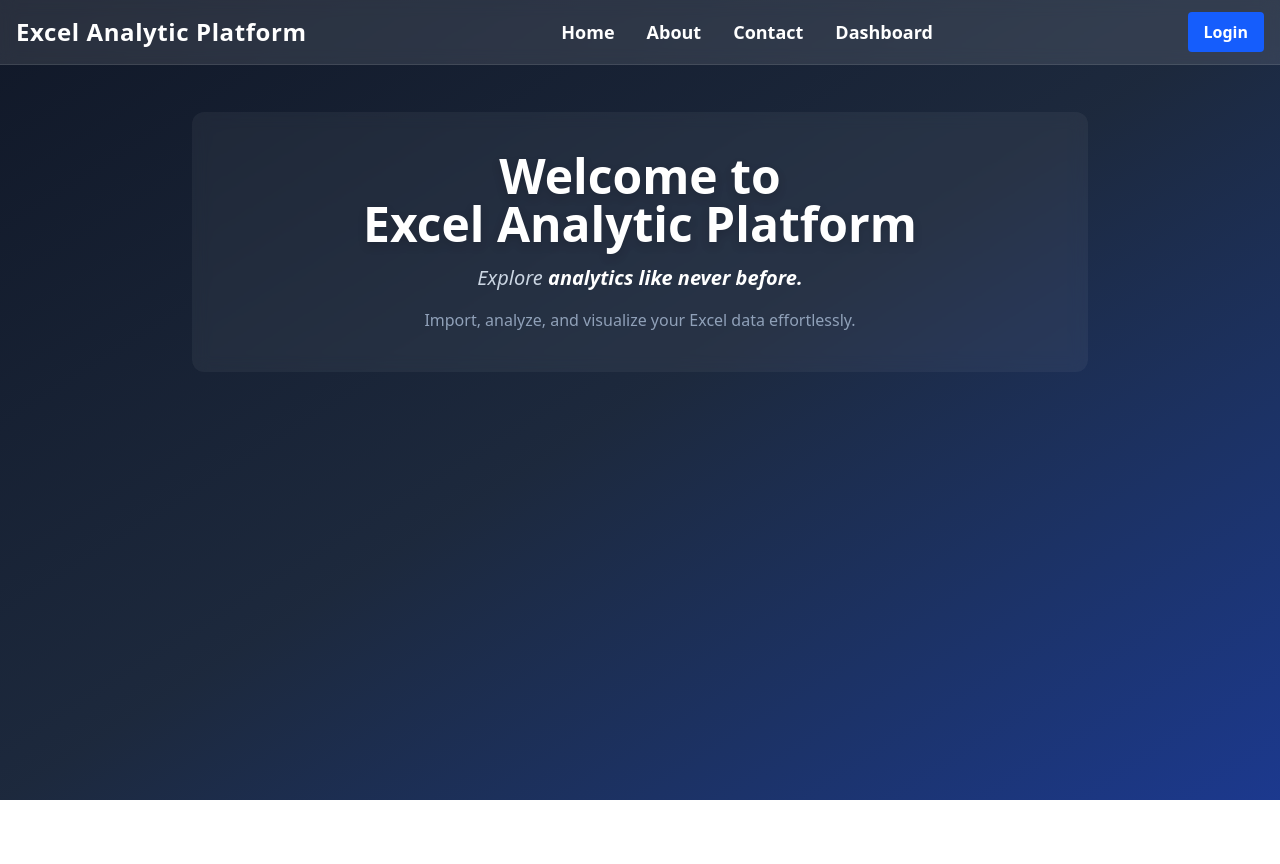
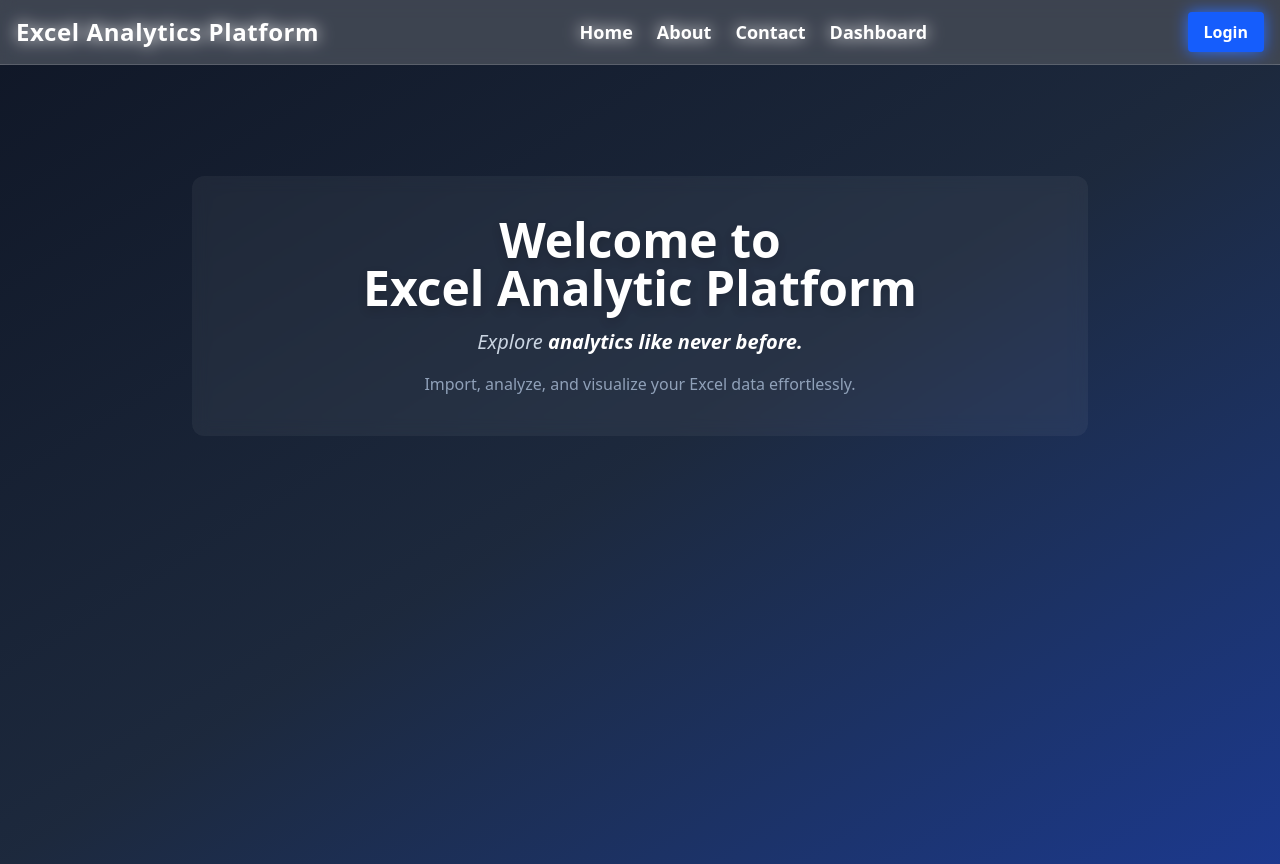
Before and after one commit to keshav2446/excel-analytic-platform, a React (Vite) app in the folder client/: page / in a window 1280 px wide. Before the commit the page ends 800 px from the top, so only its background shows below. Built offline with nearby package versions, Linux system fonts and the light colour scheme.

Commit message:
update navbar

```diff
--- a/client/src/App.jsx
+++ b/client/src/App.jsx
@@ -6,11 +6,13 @@ import HomePage from "./pages/HomePage";
 import About from "./pages/About";
 import Contact from "./pages/Contact";
 import Dashboard from "./pages/Dashboard";
-import PrivateRoute from "./components/PrivateRoute"; // ✅ Add this
+import PrivateRoute from "./components/PrivateRoute";
+import Layout from "./components/Layout"; // ✅ Import Layout
 
 function App() {
   return (
     <Router>
+      <Layout>
         <Routes>
           <Route path="/" element={<HomePage />} />
           <Route path="/about" element={<About />} />
@@ -18,8 +20,6 @@ function App() {
           <Route path="/register" element={<Register />} />
           <Route path="/adminlogin" element={<AdminLogin />} />
           <Route path="/userlogin" element={<UserLogin />} />
-
-        {/* ✅ Protected route */}
           <Route
             path="/dashboard"
             element={
@@ -29,6 +29,7 @@ function App() {
             }
           />
         </Routes>
+      </Layout>
     </Router>
   );
 }
--- /dev/null
+++ b/client/src/components/BackToHomeButton.jsx
@@ -0,0 +1,16 @@
+import { useNavigate } from "react-router-dom";
+
+export default function BackToHomeButton() {
+  const navigate = useNavigate();
+
+  return (
+    <div className="fixed top-4 left-4 z-50">
+      <button
+        onClick={() => navigate("/")}
+        className="bg-white/10 text-white border border-white/20 px-4 py-2 rounded hover:bg-white/20 transition"
+      >
+        ← Back to Home
+      </button>
+    </div>
+  );
+}
--- /dev/null
+++ b/client/src/components/Layout.jsx
@@ -0,0 +1,20 @@
+// src/components/Layout.jsx
+import { useLocation } from "react-router-dom";
+import Navbar from "./Navbar";
+import BackToHomeButton from "./BackToHomeButton";
+
+export default function Layout({ children }) {
+  const location = useLocation();
+  const path = location.pathname;
+
+  const hideNavbarPaths = ["/userlogin", "/adminlogin", "/register", "/dashboard"];
+  const showBackButtonPaths = ["/userlogin", "/adminlogin", "/register", "/dashboard"];
+
+  return (
+    <div className="min-h-screen bg-gray-900 text-white">
+      {!hideNavbarPaths.includes(path) && <Navbar />}
+      {showBackButtonPaths.includes(path) && <BackToHomeButton />}
+      <main className="pt-16">{children}</main>
+    </div>
+  );
+}
--- a/client/src/components/NavBar.jsx
+++ b/client/src/components/NavBar.jsx
@@ -1,144 +1,27 @@
-// import React, { useState } from "react";
-// import { useNavigate } from "react-router-dom";
-
-// export default function Navbar() {
-//   const [isMobileMenuOpen, setIsMobileMenuOpen] = useState(false);
-//   const [isMobileLoginOpen, setIsMobileLoginOpen] = useState(false);
-//   const [isDesktopLoginOpen, setIsDesktopLoginOpen] = useState(false);
-
-//   const navigate = useNavigate();
-
-//   const toggleMobileMenu = () => setIsMobileMenuOpen(!isMobileMenuOpen);
-//   const toggleMobileLogin = () => setIsMobileLoginOpen(!isMobileLoginOpen);
-//   const toggleDesktopLogin = () => setIsDesktopLoginOpen(!isDesktopLoginOpen);
-
-//   const handleLoginRedirect = (role) => {
-//     if (role === "user") navigate("/userlogin");
-//     else if (role === "admin") navigate("/adminlogin");
-
-//     setIsMobileMenuOpen(false);
-//     setIsMobileLoginOpen(false);
-//     setIsDesktopLoginOpen(false);
-//   };
-
-//   return (
-//     <nav className="w-full fixed top-0 z-50 bg-transparent px-4 py-3">
-//       <div className="max-w-7xl mx-auto bg-white rounded-xl shadow-lg px-6 py-3 flex items-center justify-between text-black">
-//         {/* Logo */}
-//         <div
-//           className="text-2xl font-bold cursor-pointer"
-//           onClick={() => navigate("/")}
-//         >
-//           Excel Analytic Platform
-//         </div>
-
-//         {/* Desktop Nav */}
-//         <div className="hidden md:flex flex-1 justify-center max-w-xl mx-auto text-xl font-bold">
-//           <button onClick={() => navigate("/")} className="hover:text-blue-500 w-1/3 text-center">
-//             Home
-//           </button>
-//           <button onClick={() => navigate("/about")} className="hover:text-blue-500 w-1/3 text-center">
-//             About
-//           </button>
-//           <button onClick={() => navigate("/contact")} className="hover:text-blue-500 w-1/3 text-center">
-//             Contact
-//           </button>
-//         </div>
-
-//         {/* Desktop Login */}
-//         <div className="hidden md:block relative">
-//           <button
-//             onClick={toggleDesktopLogin}
-//             className="bg-blue-600 text-white px-4 py-2 rounded-md hover:bg-blue-700 flex items-center gap-1"
-//           >
-//             Login <span className="text-sm">{isDesktopLoginOpen ? "▾" : "▴"}</span>
-//           </button>
-
-//           {isDesktopLoginOpen && (
-//             <div className="absolute right-0 mt-2 w-40 bg-white text-black border border-gray-200 rounded shadow-lg z-10">
-//               <button
-//                 onClick={() => handleLoginRedirect("user")}
-//                 className="block w-full text-left px-4 py-2 hover:bg-gray-100"
-//               >
-//                 User
-//               </button>
-//               <button
-//                 onClick={() => handleLoginRedirect("admin")}
-//                 className="block w-full text-left px-4 py-2 hover:bg-gray-100"
-//               >
-//                 Admin
-//               </button>
-//             </div>
-//           )}
-//         </div>
-
-//         {/* Mobile Hamburger */}
-//         <div className="md:hidden">
-//           <button onClick={toggleMobileMenu} className="text-2xl">☰</button>
-//         </div>
-//       </div>
-
-//       {/* Mobile Menu */}
-//       {isMobileMenuOpen && (
-//         <div className="md:hidden mt-3 px-2 text-lg font-semibold space-y-3 bg-white rounded-xl shadow-lg py-4">
-//           <button onClick={() => navigate("/")} className="block w-full text-left px-4 hover:text-blue-500">
-//             Home
-//           </button>
-//           <button onClick={() => navigate("/about")} className="block w-full text-left px-4 hover:text-blue-500">
-//             About
-//           </button>
-//           <button onClick={() => navigate("/contact")} className="block w-full text-left px-4 hover:text-blue-500">
-//             Contact
-//           </button>
-
-//           <div className="px-4">
-//             <button
-//               onClick={toggleMobileLogin}
-//               className="w-full text-left flex justify-between items-center hover:text-blue-500"
-//             >
-//               Login <span className="text-sm">{isMobileLoginOpen ? "▾" : "▴"}</span>
-//             </button>
-
-//             {isMobileLoginOpen && (
-//               <div className="pl-4 mt-2 space-y-2">
-//                 <button
-//                   onClick={() => handleLoginRedirect("user")}
-//                   className="block text-left w-full hover:text-blue-500"
-//                 >
-//                   User
-//                 </button>
-//                 <button
-//                   onClick={() => handleLoginRedirect("admin")}
-//                   className="block text-left w-full hover:text-blue-500"
-//                 >
-//                   Admin
-//                 </button>
-//               </div>
-//             )}
-//           </div>
-//         </div>
-//       )}
-//     </nav>
-//   );
-// }
-
-
-
-
-
-
-
-
-
-
-
-
-import React, { useState } from "react";
+// src/components/Navbar.jsx
+import React, { useEffect, useState } from "react";
 import { useNavigate } from "react-router-dom";
 
 export default function Navbar() {
+  const [showNavbar, setShowNavbar] = useState(true);
+  const [lastScrollY, setLastScrollY] = useState(0);
+  const [isDarkMode, setIsDarkMode] = useState(false);
   const [isLoginOpen, setIsLoginOpen] = useState(false);
   const navigate = useNavigate();
+
+  const token = localStorage.getItem("token");
+  const userEmail = JSON.parse(atob(token?.split(".")[1] || "e30="))?.email;
+
+  const handleScroll = () => {
+    const currentScrollY = window.scrollY;
+    setShowNavbar(currentScrollY < lastScrollY || currentScrollY < 20);
+    setLastScrollY(currentScrollY);
+  };
+
+  const toggleTheme = () => {
+    setIsDarkMode(!isDarkMode);
+    document.documentElement.classList.toggle("dark");
+  };
 
   const toggleLogin = () => setIsLoginOpen(!isLoginOpen);
 
@@ -148,36 +31,53 @@ export default function Navbar() {
     setIsLoginOpen(false);
   };
 
+  const handleLogout = () => {
+    localStorage.removeItem("token");
+    navigate("/");
+    window.location.reload();
+  };
+
+  useEffect(() => {
+    window.addEventListener("scroll", handleScroll);
+    return () => window.removeEventListener("scroll", handleScroll);
+  }, [lastScrollY]);
+
   return (
-    <nav className="w-full fixed top-0 z-50 px-4 py-3 backdrop-blur-sm bg-white/10 border-b border-white/10">
+    <nav
+      className={`w-full fixed top-0 z-50 px-4 py-3 transition-transform duration-300 ${
+        showNavbar ? "translate-y-0" : "-translate-y-full"
+      } backdrop-blur-sm bg-white/10 dark:bg-black/20 border-b border-white/10`}
+    >
       <div className="max-w-7xl mx-auto flex items-center justify-between text-white">
         {/* Logo */}
         <div
           onClick={() => navigate("/")}
-          className="text-2xl font-bold tracking-wide cursor-pointer hover:text-purple-300 transition duration-300"
+          className="text-2xl font-bold tracking-wide cursor-pointer hover:text-purple-300 transition"
         >
-          Excel Analytic Platform
+          Excel Analytics Platform
         </div>
 
-        {/* Desktop Links */}
-        <div className="hidden md:flex space-x-8 text-lg font-semibold">
-          <button onClick={() => navigate("/")} className="hover:text-purple-300 transition">Home</button>
-          <button onClick={() => navigate("/about")} className="hover:text-purple-300 transition">About</button>
-          <button onClick={() => navigate("/contact")} className="hover:text-purple-300 transition">Contact</button>
-          <button onClick={() => navigate("/dashboard")} className="hover:text-purple-300 transition">Dashboard</button>
+        {/* Links */}
+        <div className="hidden md:flex space-x-6 text-lg font-semibold">
+          <button onClick={() => navigate("/")} className="hover:text-purple-300">Home</button>
+          <button onClick={() => navigate("/about")} className="hover:text-purple-300">About</button>
+          <button onClick={() => navigate("/contact")} className="hover:text-purple-300">Contact</button>
+          <button onClick={() => navigate("/dashboard")} className="hover:text-purple-300">Dashboard</button>
         </div>
 
-        {/* Login Dropdown */}
+        <div className="flex items-center gap-3 relative">
+
+          {!token ? (
             <div className="relative">
               <button
                 onClick={toggleLogin}
-            className="bg-blue-600 hover:bg-blue-700 text-white font-semibold py-2 px-4 rounded"
+                className="bg-blue-600 hover:bg-blue-700 text-white font-semibold py-2 px-4 rounded "
               >
                 Login
               </button>
 
               {isLoginOpen && (
-            <div className="absolute right-0 mt-2 w-40 bg-white text-black border rounded shadow-lg z-20 animate-fade-in">
+                <div className="absolute right-0 mt-2 w-40 bg-white text-black border rounded shadow-lg z-20">
                   <button
                     onClick={() => handleLoginRedirect("user")}
                     className="block w-full text-left px-4 py-2 hover:bg-gray-100"
@@ -193,6 +93,18 @@ export default function Navbar() {
                 </div>
               )}
             </div>
+          ) : (
+            <div className="flex items-center gap-2">
+              <span className="text-sm hidden sm:inline text-purple-200">{userEmail}</span>
+              <button
+        onClick={handleLogout}
+        className="bg-red-600 hover:bg-red-700 text-white font-semibold py-2 px-4 rounded"
+      >
+        Logout
+      </button>
+            </div>
+          )}
+        </div>
       </div>
     </nav>
   );
--- a/client/src/index.css
+++ b/client/src/index.css
@@ -1 +1,6 @@
 @import "tailwindcss";
+
+html {
+  scroll-behavior: smooth;
+  transition: all 0.3s ease-in-out;
+}
```
Lines whose indentation alone changed are shown as unchanged.
